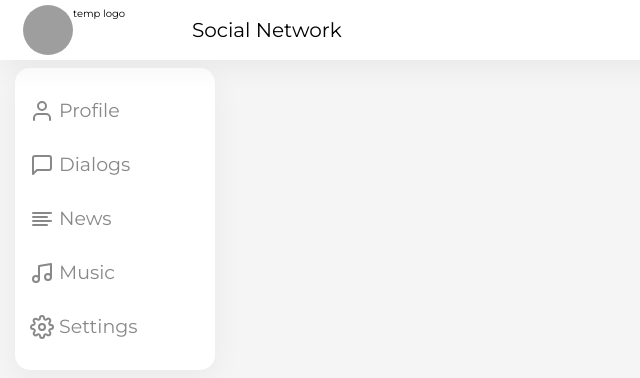
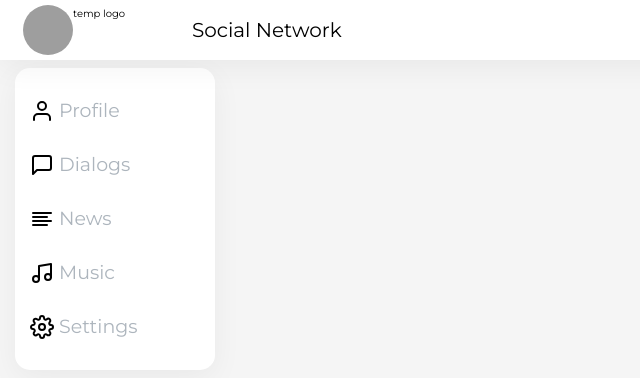
Before and after one commit to l-tasya/social-network, a React (Create React App) app: page / in a window 1280 px wide. Shown: the top 378 px of the page, without its empty margins (0-640 px from the left). Built offline with nearby package versions, Linux system fonts and the light colour scheme; grey boxes are pictures that could not be loaded.

Commit message:
change nav bar icons

```diff
--- a/src/components/Navbar/Navbar.module.scss
+++ b/src/components/Navbar/Navbar.module.scss
@@ -18,6 +18,10 @@
   box-shadow: 0 8px 30px rgba(0,0,0,.05);
     span{
       margin-left: 5px;
+      color: #adb5bd;
+      &:hover{
+        color: #1e74fd;
+      }
     }
   &__button {
     display: flex;
@@ -27,6 +31,7 @@
     width: 100%;
     font-size: 19px;
     @extend %button-style;
+    color: black;
   }
   &__img{
     width: 45px;
@@ -36,4 +41,5 @@
 }
 .active {
   color: #1e74fd;
+    span{color: #1e74fd}
 }
```
